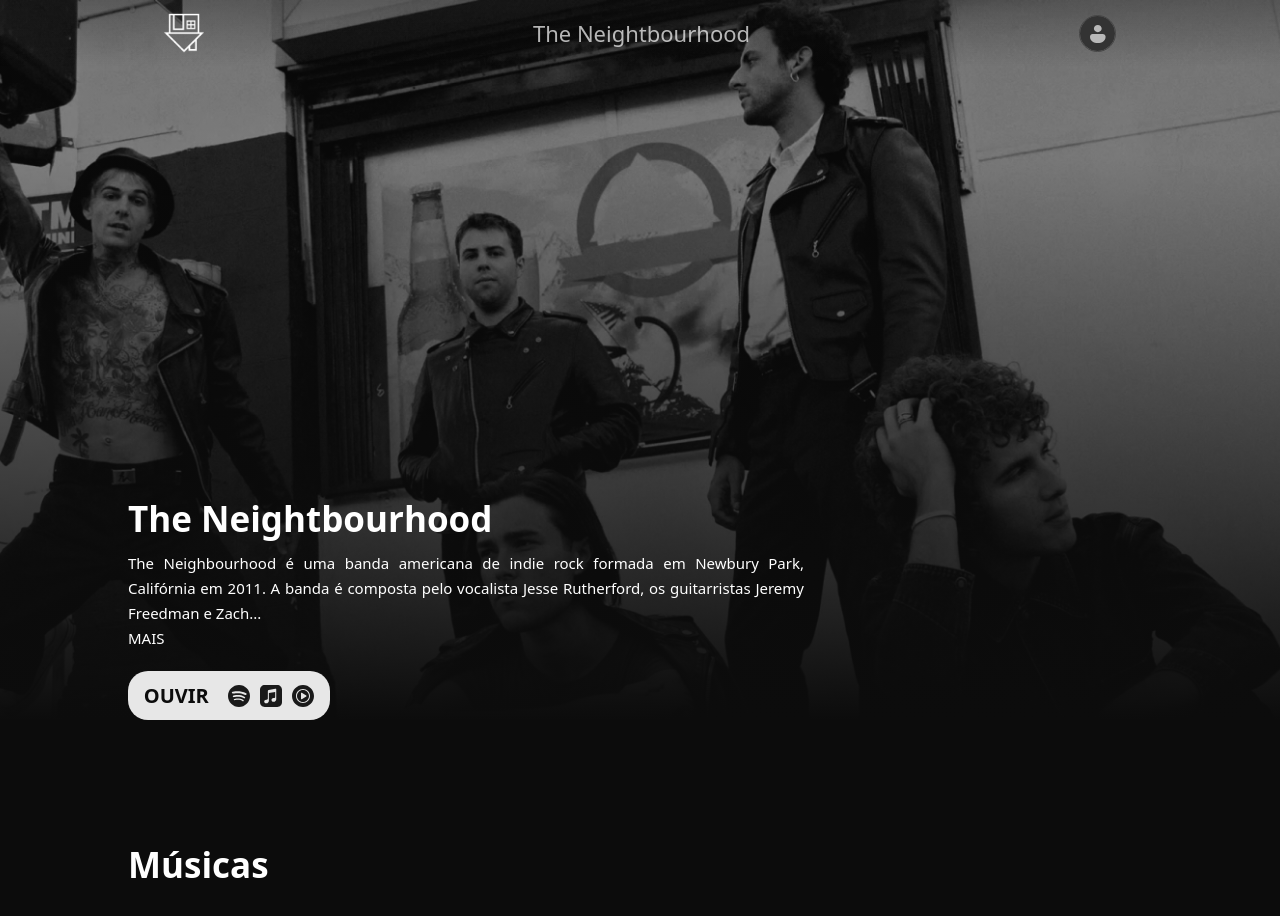
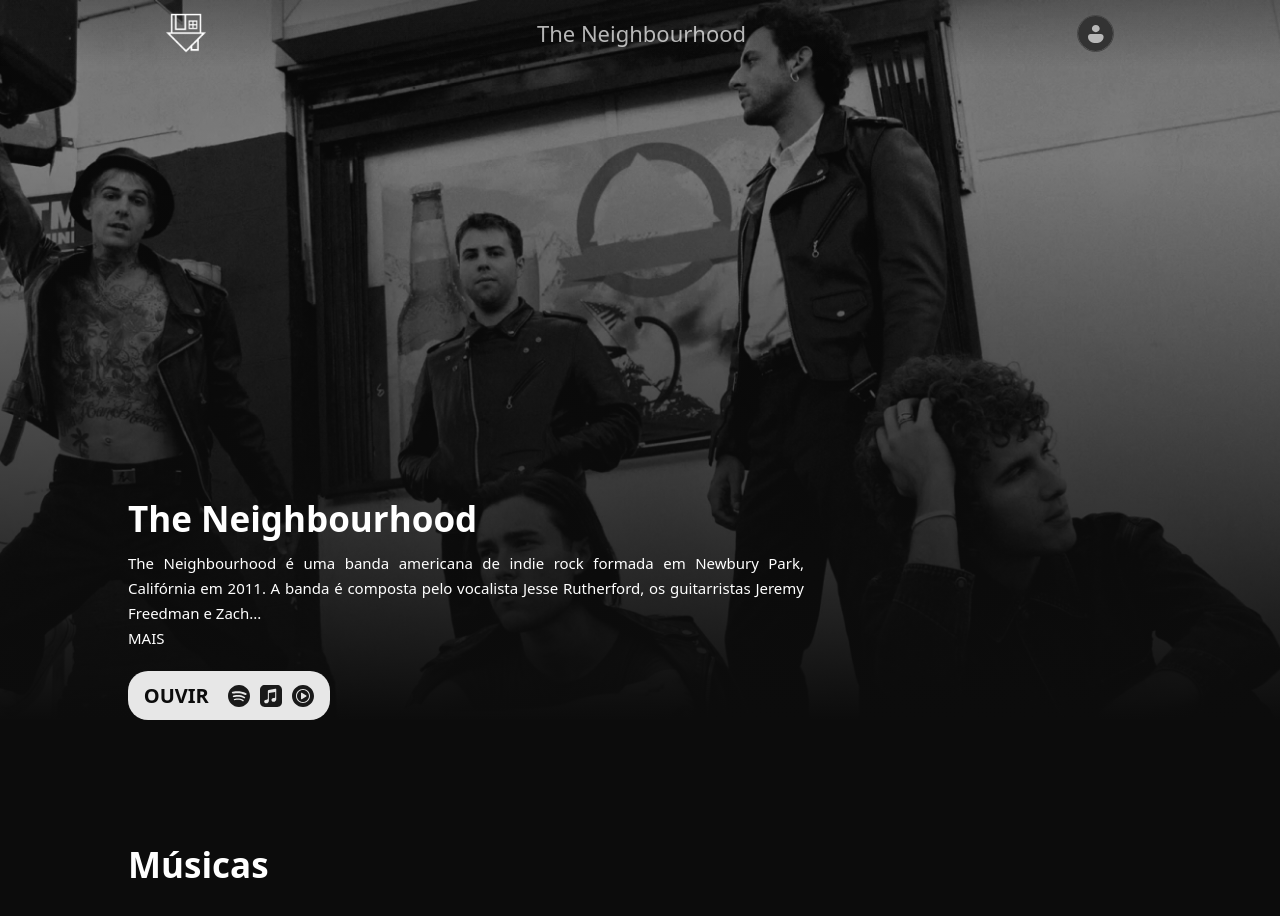
Before and after one commit to BigGlaucos/MyBand, a plain HTML site: page Tony/index.html in a window 1280 px wide. Shown: the top 916 px of the page. Drawn offline with Linux system fonts and the light colour scheme.

Commit message:
Add files via upload

```diff
--- a/Tony/index.html
+++ b/Tony/index.html
@@ -7,7 +7,7 @@
     <meta name="viewport" content="width=device-width, initial-scale=1.0">
     <link rel="shortcut icon" href="./img/iconTheNeigh.png" type="image/x-icon">
     <link rel="stylesheet" href="style.css">
-    <title>The Neightbourhood</title>
+    <title>The Neighbourhood</title>
 </head>
 
 <body>
@@ -15,14 +15,14 @@
         <main>
             <nav class="navbar">
                 <img src="./img/iconTheNeigh.png" class="homeIcon" alt="" srcset="">
-                <p class="navTitle">The Neightbourhood</p>
+                <p class="navTitle">The Neighbourhood</p>
                 <img src="./img/Pfp.svg" class="pfp" alt="">
             </nav>
             <header>
                 <section class="about" id="about">
                     <div class="texts">
                         <div>
-                            <p class="headTitle">The Neightbourhood</p>
+                            <p class="headTitle">The Neighbourhood</p>
                             <p class="headP" id="smallText">The Neighbourhood é uma banda americana de indie rock formada em Newbury Park, Califórnia em
                                 2011. A banda é composta pelo vocalista Jesse Rutherford, os guitarristas Jeremy Freedman e
                                 Zach... <br>
```
